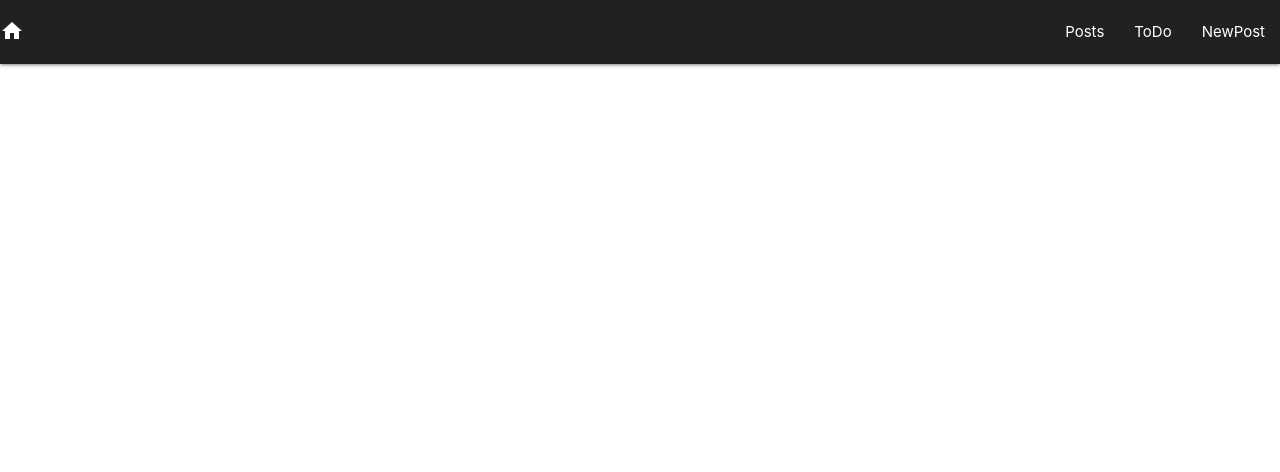
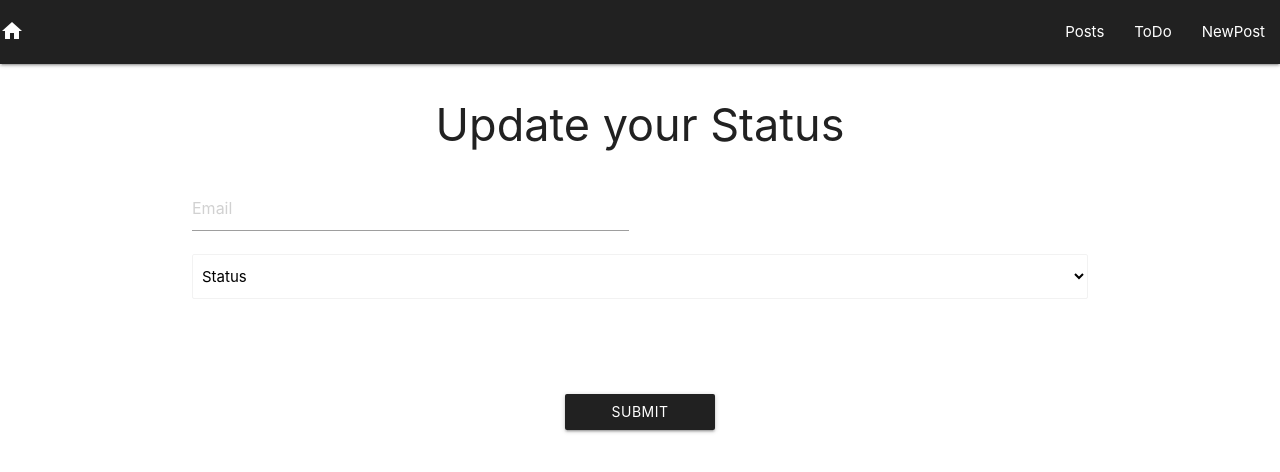
Before and after one commit to rebeccamanzi/blog-vue, a Vue app: page /updatestatus in a window 1280 px wide. Shown: the top 472 px of the page. Built offline with nearby package versions, Linux system fonts and the light colour scheme; no server answers.

Commit message:
update user status

```diff
--- a/src/router/index.js
+++ b/src/router/index.js
@@ -3,6 +3,7 @@ import Home from '../views/Home.vue'
 import Posts from '../views/Posts.vue'
 import CreateUser from '../views/CreateUser.vue'
 import CreatePost from '../views/CreatePost.vue'
+import UpdateStatus from '../views/UpdateStatus.vue'
 
 const router = createRouter({
   history: createWebHistory(import.meta.env.BASE_URL),
@@ -27,6 +28,11 @@ const router = createRouter({
       name: 'createpost',
       component: CreatePost
     },
+    {
+      path: '/updatestatus',
+      name: 'updatestatus',
+      component: UpdateStatus
+    }
   ]
 })
 
--- a/src/services/users.js
+++ b/src/services/users.js
@@ -9,4 +9,8 @@ export default {
     list:() => {
         return instance.get('users')
     },
+
+    update:(user) => {
+        return instance.patch(`users/${user.id}`, user)
+    }
 }
--- a/src/views/CreatePost.vue
+++ b/src/views/CreatePost.vue
@@ -70,7 +70,6 @@ export default {
 
   mounted() {
     Users.list().then((response) => {
-      console.log(response.data);
       this.users = response.data;
     });
   },
--- /dev/null
+++ b/src/views/UpdateStatus.vue
@@ -0,0 +1,73 @@
+<template>
+  <Title title="Update your Status" />
+
+  <div class="container">
+    <form class="col s12">
+      <div class="row">
+        <div class="input-field col s6">
+          <input
+            placeholder="Email"
+            id="email"
+            type="text"
+            class="validate"
+            v-model="user.email"
+          />
+        </div>
+
+        <div class="col s12">
+          <select class="browser-default" v-model="user.status">
+            <option value="" disabled selected>Status</option>
+            <option value="inactive">Inactive</option>
+            <option value="active">Active</option>
+          </select>
+        </div>
+      </div>
+
+      <Button value="Submit" @click="getUserId(user.email); update(user)" />
+    </form>
+  </div>
+</template>
+
+<script>
+import Title from "../components/Title.vue";
+import Users from "../services/users.js";
+import Button from "../components/Button.vue";
+
+export default {
+  components: { Title, Button },
+
+  data() {
+    return {
+      users: [],
+      user: {
+        id: "",
+        email: "",
+        status: "",
+      },
+    };
+  },
+
+  mounted() {
+    Users.list().then((response) => {
+      this.users = response.data;
+    });
+  },
+
+  methods: {
+    getUserId(email) {
+      const userInfo = this.users.filter((u) => u.email == email)
+      this.user.id = userInfo[0].id;
+
+      // create error exception if the e-mail is not saved at api
+    },
+
+    update(user) {
+      Users.update(this.user).then((response) => {
+        alert("Status updated successfully!");
+      });
+    }
+  }
+
+};
+
+</script>
```
